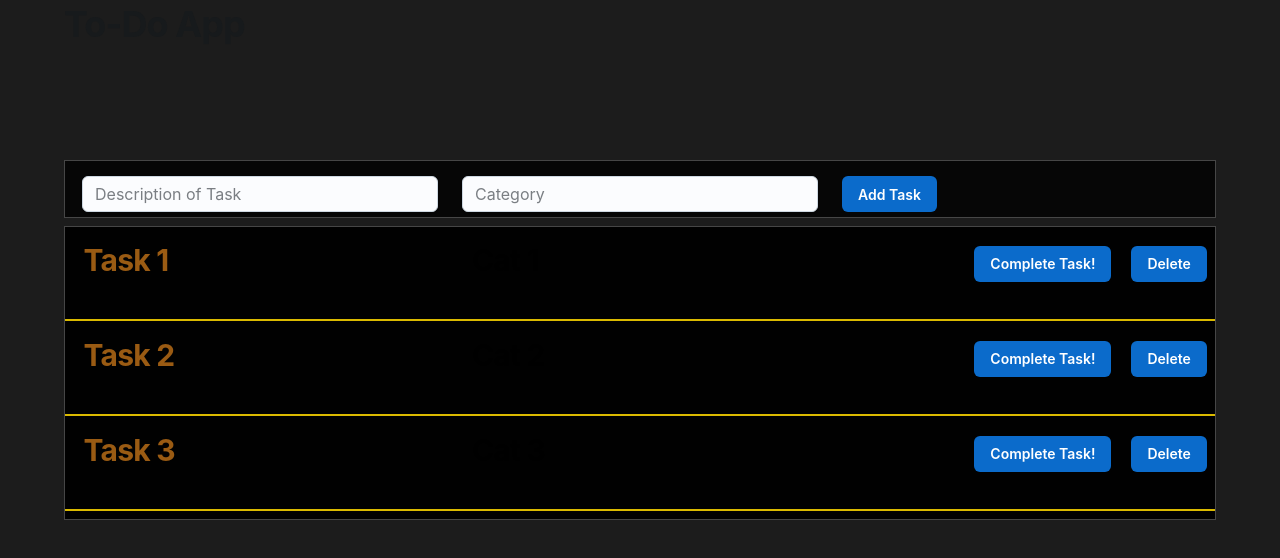
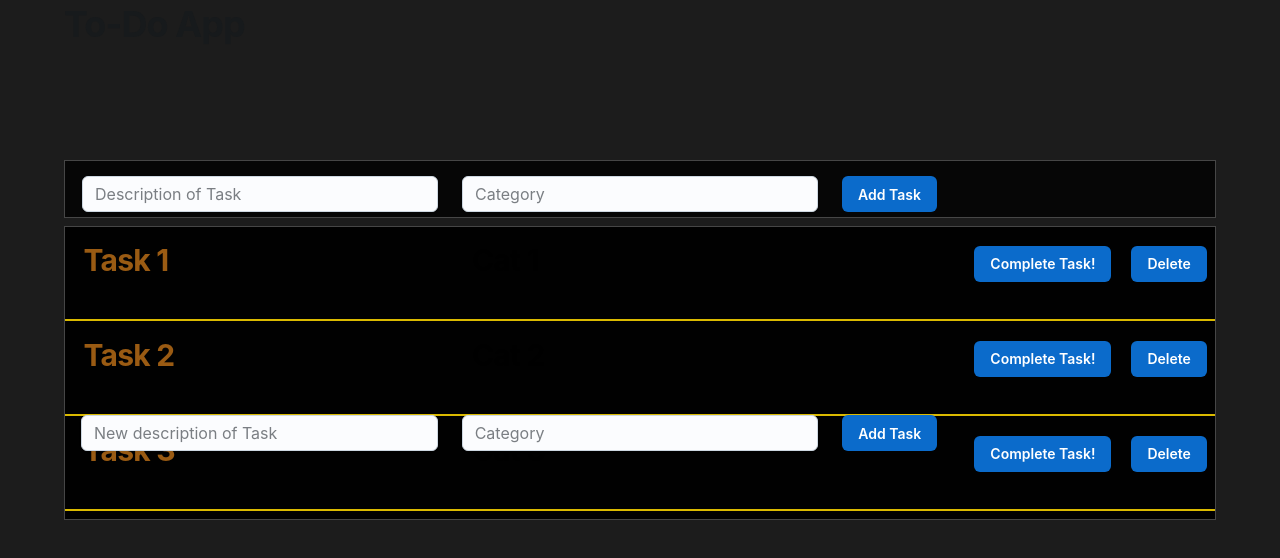
Before and after one commit to nicopasq/todo_client, a React (Create React App) app: page / in a window 1280 px wide. Shown: the top 558 px of the page. Built offline with nearby package versions, Linux system fonts and the light colour scheme; data requests are answered from the project's data file.

Commit message:
Added UpdateTask component, it will display a form to update a specific task, when a task is clicked.

```diff
--- a/src/components/App.js
+++ b/src/components/App.js
@@ -2,6 +2,7 @@ import React, { useEffect, useState } from "react";
 import TaskBlock from "./TaskBlock";
 import { Container, Typography } from "@mui/joy";
 import CreateTask from "./CreateTask";
+import UpdateTask from "./UpdateTask";
 
 function App() {
   const [tasks, setTasks] = useState([]);
@@ -21,6 +22,7 @@ function App() {
       <Typography level="h1">To-Do App</Typography>
       <CreateTask addNewTask={addNewTask}/>
       <TaskBlock taskList={tasks} />
+      <UpdateTask/>
     </Container>
   );
 }
--- /dev/null
+++ b/src/components/UpdateTask.js
@@ -0,0 +1,37 @@
+import { Button, Grid, Textarea } from "@mui/joy";
+import React from "react";
+import '../styles/updateTask.css'
+
+function UpdateTask({task}){
+return (
+    <form >
+        <Grid id="gridContainer" container spacing={3} sx={{ flexGrow: 1 }}>
+          <Grid xs={4}>
+            <Textarea
+            className="updateTaskInput"
+            placeholder="New description of Task"
+            // onChange={e => handleChange(e)}
+            // value={description}
+            // name="description"
+            />
+          </Grid>
+          <Grid xs={4}>
+            <Textarea
+            className="updateTaskInput"
+            placeholder="Category"
+            // onChange={e => handleChange(e)}
+            // value={category}
+            // name="category"
+            />
+          </Grid>
+          <Grid xs={4}>
+            <Button variant="solid" type="submit">
+              Add Task
+            </Button>
+          </Grid>
+        </Grid>
+      </form>
+)
+}
+
+export default UpdateTask;
```
Also changed, not shown: src/styles/updateTask.css (added).
